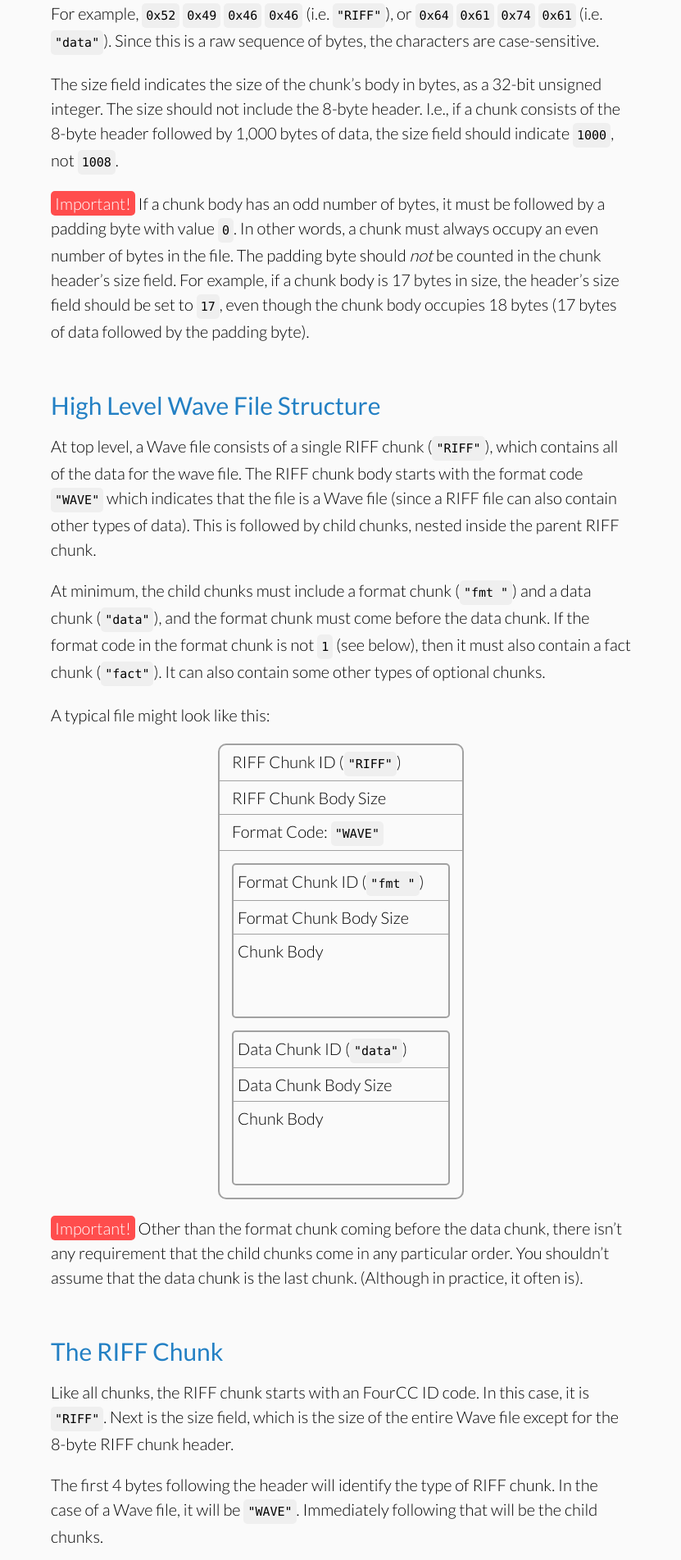
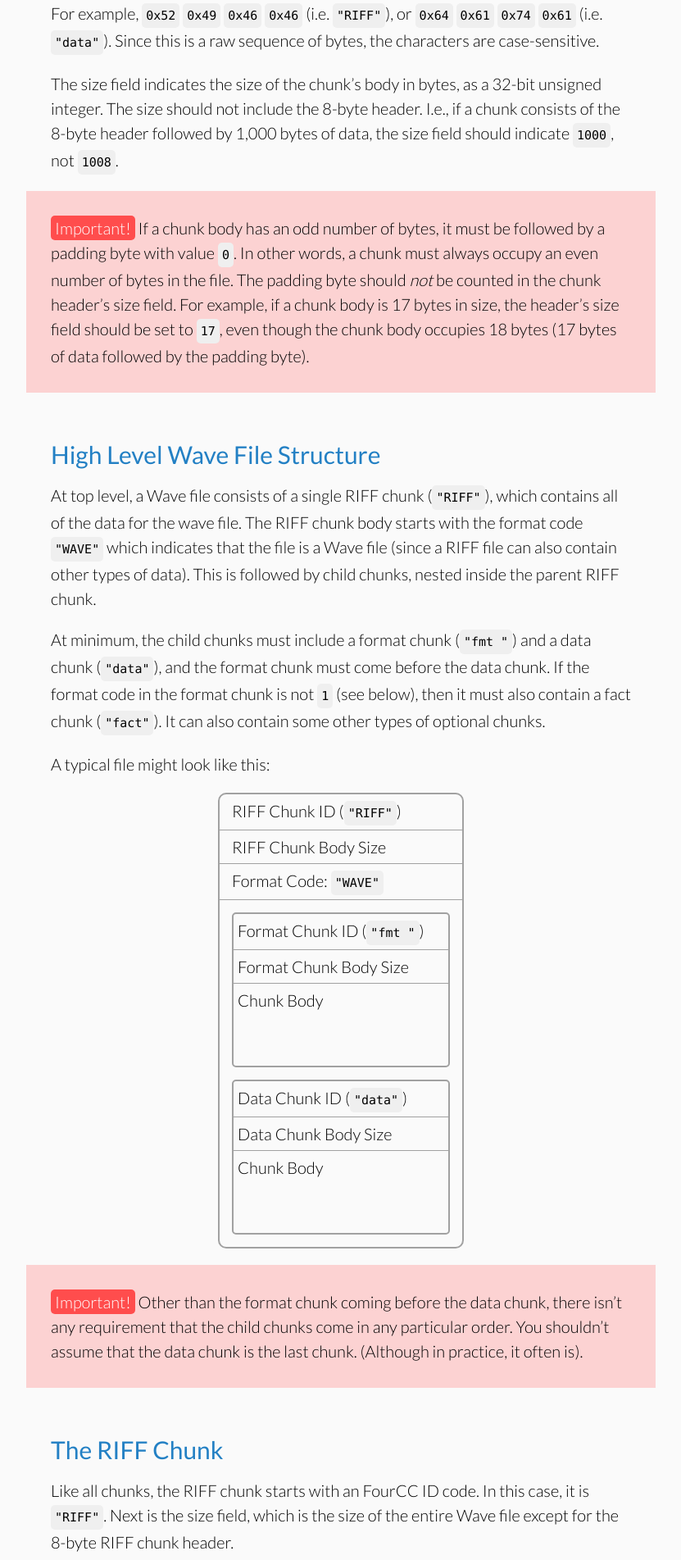
Before and after one commit to jstrait/wavefile, a Jekyll site: the page built from how_wave_files_work.html, in a window 1280 px wide. Shown: the part 1871-3774 px from the top of the page at 82% size, without its empty margins (224-1055 px from the left). Built offline with Jekyll 4.4.1, drawn with Linux system fonts in a browser that asks for light colours; some web fonts are replaced.

Commit message:
Callout sections now have background colors
This helps these sections to stand out more, and also helps make
it more clear where these sections begin and end. (Especially
helpful for the single "Good to Know" section).

```diff
--- a/how_wave_files_work.html
+++ b/how_wave_files_work.html
@@ -32,7 +32,7 @@ and Data Specifications 1.0, August 1991</a></li>
   <p>Like an IFF file, a RIFF file is broken up into &ldquo;chunks&rdquo; of data. Each chunk starts with an 8-byte header containing a 4-byte identifier code, and a 4-byte size field. This is followed by the chunk body.</p>
   <p>The identifier code, called a <a href="https://en.wikipedia.org/wiki/Fourcc">FourCC</a>, is a sequence of 4 bytes. When each byte is interpreted as an 8-bit ASCII character, they typically form a human readable string. For example, <code>0x52</code> <code>0x49</code> <code>0x46</code> <code>0x46</code> (i.e. <code>"RIFF"</code>), or <code>0x64</code> <code>0x61</code> <code>0x74</code> <code>0x61</code> (i.e. <code>"data"</code>). Since this is a raw sequence of bytes, the characters are case-sensitive.</p>
   <p>The size field indicates the size of the chunk&rsquo;s body in bytes, as a 32-bit unsigned integer. The size should not include the 8-byte header. I.e., if a chunk consists of the 8-byte header followed by 1,000 bytes of data, the size field should indicate <code>1000</code>, not <code>1008</code>.</p>
-  <p><span class="tag-important">Important!</span> If a chunk body has an odd number of bytes, it must be followed by a padding byte with value <code>0</code>. In other words, a chunk must always occupy an even number of bytes in the file. The padding byte should <em>not</em> be counted in the chunk header&rsquo;s size field. For example, if a chunk body is 17 bytes in size, the header&rsquo;s size field should be set to <code>17</code>, even though the chunk body occupies 18 bytes (17 bytes of data followed by the padding byte).</p>
+  <p class="important"><span class="tag-important">Important!</span> If a chunk body has an odd number of bytes, it must be followed by a padding byte with value <code>0</code>. In other words, a chunk must always occupy an even number of bytes in the file. The padding byte should <em>not</em> be counted in the chunk header&rsquo;s size field. For example, if a chunk body is 17 bytes in size, the header&rsquo;s size field should be set to <code>17</code>, even though the chunk body occupies 18 bytes (17 bytes of data followed by the padding byte).</p>
   <h2>High Level Wave File Structure</h2>
   <p>At top level, a Wave file consists of a single RIFF chunk (<code>"RIFF"</code>), which contains all of the data for the wave file. The RIFF chunk body starts with the format code <code>"WAVE"</code> which indicates that the file is a Wave file (since a RIFF file can also contain other types of data). This is followed by child chunks, nested inside the parent RIFF chunk.</p>
   <p>At minimum, the child chunks must include a format chunk (<code>"fmt&nbsp;"</code>) and a data chunk (<code>"data"</code>), and the format chunk must come before the data chunk. If the format code in the format chunk is not <code>1</code> (see below), then it must also contain a fact chunk (<code>"fact"</code>). It can also contain some other types of optional chunks.</p>
@@ -52,7 +52,7 @@ and Data Specifications 1.0, August 1991</a></li>
       <span class="chunk-child-field">Chunk Body<br /><br /><br /></span>
     </div>
   </div>
-  <p><span class="tag-important">Important!</span> Other than the format chunk coming before the data chunk, there isn&rsquo;t any requirement that the child chunks come in any particular order. You shouldn&rsquo;t assume that the data chunk is the last chunk. (Although in practice, it often is).</p>
+  <p class="important"><span class="tag-important">Important!</span> Other than the format chunk coming before the data chunk, there isn&rsquo;t any requirement that the child chunks come in any particular order. You shouldn&rsquo;t assume that the data chunk is the last chunk. (Although in practice, it often is).</p>
   <h2>The RIFF Chunk</h2>
   <p>Like all chunks, the RIFF chunk starts with an FourCC ID code. In this case, it is <code>"RIFF"</code>. Next is the size field, which is the size of the entire Wave file except for the 8-byte RIFF chunk header.</p>
   <p>The first 4 bytes following the header will identify the type of RIFF chunk. In the case of a Wave file, it will be <code>"WAVE"</code>. Immediately following that will be the child chunks.</p>
@@ -150,7 +150,7 @@ and Data Specifications 1.0, August 1991</a></li>
       </tr>
     </table>
   </div>
-  <p><span class="tag-good-to-know">Good to Know</span> The reason for the different types of extension is that the Wave format is a container for many different kinds of sample formats, and because the Wave format has evolved over time to support new formats. Extra fields that are needed for one sample format might not be needed for another sample format. This also allows new fields to be added without having to change pre-existing Wave files.</p>
+  <p class="good-to-know"><span class="tag-good-to-know">Good to Know</span> The reason for the different types of extension is that the Wave format is a container for many different kinds of sample formats, and because the Wave format has evolved over time to support new formats. Extra fields that are needed for one sample format might not be needed for another sample format. This also allows new fields to be added without having to change pre-existing Wave files.</p>
   <p>While some of these fields have a large range of possible values, in practice there are only a few that will actually be used. For some background on what some of this terminology means, check out <a href="https://www.joelstrait.com/digital_audio_primer/">this blog post</a>.</p>
   <p><strong>Format Code</strong> &ndash; Indicates how the sample data for the wave file is stored. The most common format is integer PCM, which has a code of <code>1</code>. Other formats include floating point PCM (<code>3</code>), ADPCM (<code>2</code>), A-law (<code>6</code>), &mu;-law (<code>7</code>), and WaveFormatExtensible (<code>65534</code>).</p>
   <p><strong>Number of channels</strong> &ndash; Typically a file will have 1 channel (mono) or 2 channels (stereo). A 5.1 surround sound file will have 6 channels.</p>
@@ -485,7 +485,7 @@ and Data Specifications 1.0, August 1991</a></li>
       </tr>
     </table>
   </div>
-  <p><span class="tag-important">Important!</span> Notice that 8-bit samples are unsigned, while larger bit depths are signed.</p>
+  <p class="important"><span class="tag-important">Important!</span> Notice that 8-bit samples are unsigned, while larger bit depths are signed.</p>
   <p>Samples in a multi-channel PCM wave file are interleaved. That is, in a stereo file, one sample for the left channel will be followed by one sample for the right channel, followed by another sample for the left channel, then right channel, and so forth.</p>
   <p>One set of interleaved samples is called a <em>sample frame</em> (also called a <em>block</em>). A sample frame will contain one sample for each channel. In a monophonic file, a sample frame will consist of 1 sample. In a stereo file, a sample frame has 2 samples (one for the left channel, one for the right channel). In a 5-channel file, a sample frame has 5 samples. The bytes per sample frame field in the format chunk gives the size in bytes of each sample frame. This can be useful when seeking to a particular sample frame in the file.</p>
   <p>For example, for a 2 channel file with 16-bit PCM samples, the sample data would look like this:</p>
--- a/wavefile.css
+++ b/wavefile.css
@@ -111,6 +111,20 @@ td {
 
 td:last-child {
   padding-right: 0;
+}
+
+.important, .good-to-know {
+  margin-left: -0.75rem;
+  margin-right: -0.75rem;
+  padding: 0.75rem;
+  background: #fcd2d2;
+}
+
+.good-to-know {
+  margin-left: -0.75rem;
+  margin-right: -0.75rem;
+  padding: 0.75rem;
+  background: #d2eafc;
 }
 
 .tag-important {
@@ -313,6 +327,12 @@ ul#format-list li {
     margin-right: -1.5rem;
   }
 
+  .important, .good-to-know {
+    padding: 1.5rem;
+    margin-left: -1.5rem;
+    margin-right: -1.5rem;
+  }
+
   .mb0-l { margin-bottom: 0; }
   .flex-row-l { flex-direction: row; }
 }
```
